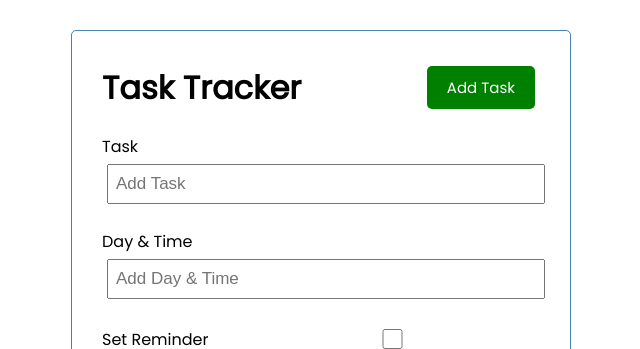
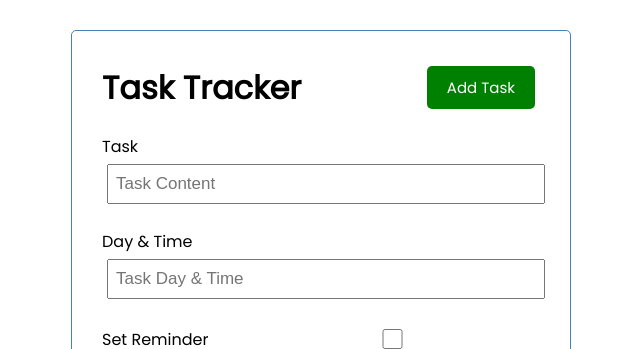
Before and after one commit to jeanwang2dev/vue-starter, a Vue app: page / in a window 1280 px wide. Shown: the top 349 px of the page, without its empty margins (319-959 px from the left). Built offline with nearby package versions, Linux system fonts and the light colour scheme.

Commit message:
finish addTask functionality

```diff
--- a/src/App.vue
+++ b/src/App.vue
@@ -1,7 +1,7 @@
 <template>
   <div class="container">
     <Header title="Task Tracker" />
-    <AddTask />
+    <AddTask @add-task="addTask" />
     <Tasks @toggle-reminder="toggleReminder" @delete-task="deleteTask" :tasks="tasks"/>
   </div>
 </template>
@@ -24,6 +24,9 @@ export default {
     }
   },
   methods: {
+    addTask(newtask) {
+      this.tasks = [...this.tasks, newtask]
+    },
     deleteTask(id){
       //console.log('task', id);
       if( confirm('Are you sure to delete this task?')){
--- a/src/components/AddTask.vue
+++ b/src/components/AddTask.vue
@@ -1,20 +1,21 @@
 <template>
-    <form class="add-form">
+    <form @submit="onSubmit" class="add-form">
     <div class="form-control">
       <label>Task</label>
-      <input type="text"  name="text" placeholder="Add Task" />
+      <input type="text" v-model="tasktext" name="tasktext" placeholder="Task Content" />
     </div>
     <div class="form-control">
       <label>Day & Time</label>
       <input
         type="text"
+        v-model="day"
         name="day"
-        placeholder="Add Day & Time"
+        placeholder="Task Day & Time"
       />
     </div>
     <div class="form-control form-control-check">
       <label>Set Reminder</label>
-      <input type="checkbox" name="reminder" />
+      <input type="checkbox" v-model="reminder" name="reminder" />
     </div>
 
     <input type="submit" value="Save Task" class="btn btn-block" />
@@ -24,6 +25,38 @@
 <script>
 export default {
     name: 'AddTask',
+    data() {
+      return {
+        tasktext: '',
+        day: '',
+        reminder: false
+      }
+    },
+    methods: {
+      onSubmit(e) {
+        e.preventDefault()
+
+        if(!this.tasktext){
+          alert('Please add a task!')
+          return;
+        }
+
+        const newTask = {
+          id: Math.floor( Math.random() * 100000 ),
+          text: this.tasktext,
+          day: this.day,
+          reminder: this.reminder
+        }
+
+        //console.log( newTask )
+        this.$emit('add-task', newTask)
+
+        this.tasktext = ''
+        this.day = ''
+        this.reminder = false
+
+      }
+    }
 }
 </script>
 
```
